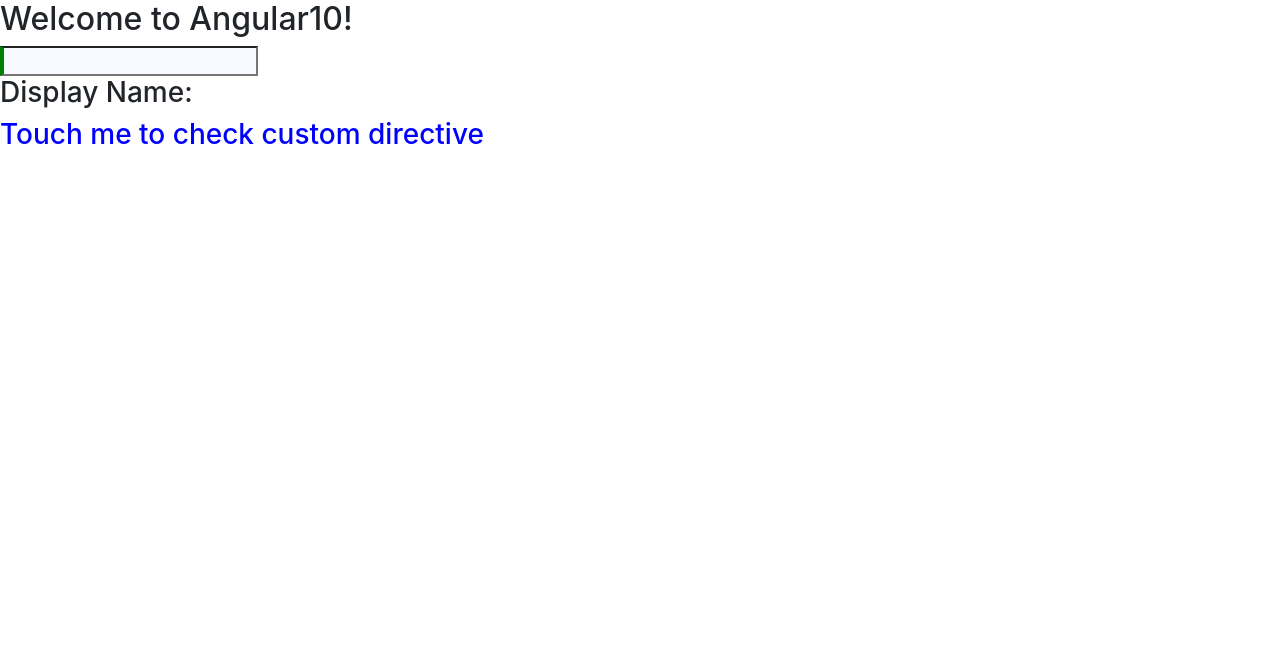
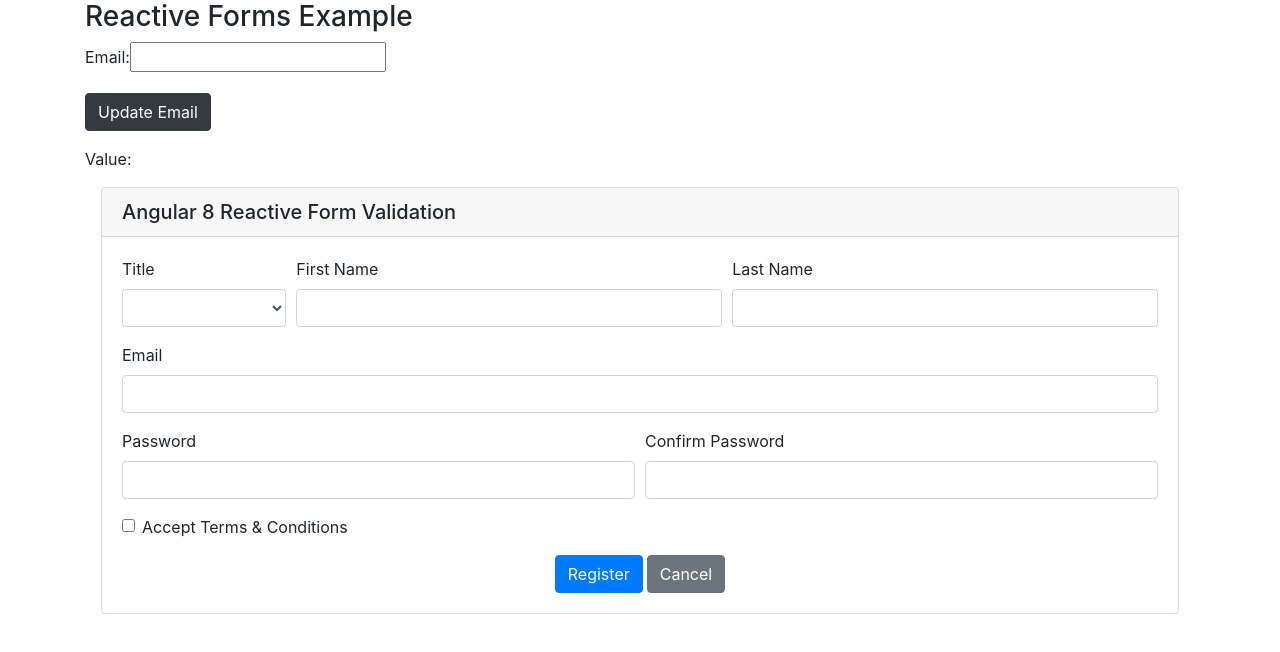
Before and after one commit to Guhanganesan/Angular10, an Angular app: page / in a window 1280 px wide. Shown: the top 652 px of the page. Built offline with nearby package versions, Linux system fonts and the light colour scheme.

Commit message:
"Reactive Forms Examples"

```diff
--- a/src/app/app.component.html
+++ b/src/app/app.component.html
@@ -7,17 +7,22 @@
   <meta name='viewport' content='width=device-width, initial-scale=1'>
 </head>
 <body>
-<!--Interpolation to display the myapp-->
-<h2>{{title}}</h2>
+  <div class="container">
+      <!-- Interpolation to display the myapp
+      <h2>{{title}}</h2>
 
-<!--ngModel directive for gettting user input which is available in the FormsModule-->
-<input type="text" [(ngModel)]="name"><br>
-<h3>Display Name: {{name}}</h3>
+      ngModel directive for gettting user input which is available in the FormsModule
+      <input type="text" [(ngModel)]="name"><br>
+      <h3>Display Name: {{name}}</h3>
 
-<!-- generate new child component for basics => ng g c basics then call selector for accessing that component-->
-<!-- <app-basics></app-basics> -->
+      generate new child component for basics => ng g c basics then call selector for accessing that component
+      <app-basics></app-basics>
 
-<h3 appMydirective>Touch me to check custom directive</h3>
+      <h3 appMydirective>Touch me to check custom directive</h3> -->
 
+      <h3>Reactive Forms Example</h3>
+      <app-my-reactive-forms></app-my-reactive-forms>
+
+  </div>
 </body>
 </html>
--- /dev/null
+++ b/src/app/my-reactive-forms/my-reactive-forms.component.html
@@ -0,0 +1,93 @@
+ <!-- Example 1-->
+<div class="form-group">
+    <label>
+    Email:
+    </label>
+    <input type="text" [formControl]="email" />
+</div>
+<div class="form-group">
+    <button (click)="updateEmail()" class="btn btn-dark">Update Email</button>
+</div>
+<p>
+    Value: {{ email.value }}
+</p>
+
+<!--Example 2-->
+<div class="card m-3">
+        <h5 class="card-header">Angular 8 Reactive Form Validation</h5>
+        <div class="card-body">
+            <form [formGroup]="registerForm" (ngSubmit)="onSubmit()">
+                <div class="form-row">
+                    <div class="form-group col">
+                        <label>Title</label>
+                        <select formControlName="title" class="form-control"
+                                    [ngClass]="{ 'is-invalid': submitted && f.title.errors }">
+                            <option value=""></option>
+                            <option value="Mr">Mr</option>
+                            <option value="Mrs">Mrs</option>
+                            <option value="Miss">Miss</option>
+                            <option value="Ms">Ms</option>
+                        </select>
+                        <div *ngIf="submitted && f.title.errors" class="invalid-feedback">
+                            <div *ngIf="f.title.errors.required">Title is required</div>
+                        </div>
+                    </div>
+                    <div class="form-group col-5">
+                        <label>First Name</label>
+                        <input type="text" formControlName="firstName" class="form-control"
+                                     [ngClass]="{ 'is-invalid': submitted && f.firstName.errors }" />
+                        <div *ngIf="submitted && f.firstName.errors" class="invalid-feedback">
+                            <div *ngIf="f.firstName.errors.required">First Name is required</div>
+                        </div>
+                    </div>
+                    <div class="form-group col-5">
+                        <label>Last Name</label>
+                        <input type="text" formControlName="lastName" class="form-control"
+                                    [ngClass]="{ 'is-invalid': submitted && f.lastName.errors }" />
+                        <div *ngIf="submitted && f.lastName.errors" class="invalid-feedback">
+                            <div *ngIf="f.lastName.errors.required">Last Name is required</div>
+                        </div>
+                    </div>
+                </div>
+                <div class="form-group">
+                    <label>Email</label>
+                    <input type="text" formControlName="email" class="form-control"
+                                    [ngClass]="{ 'is-invalid': submitted && f.email.errors }" />
+                    <div *ngIf="submitted && f.email.errors" class="invalid-feedback">
+                        <div *ngIf="f.email.errors.required">Email is required</div>
+                        <div *ngIf="f.email.errors.email">Email must be a valid email address</div>
+                    </div>
+                </div>
+                <div class="form-row">
+                    <div class="form-group col">
+                        <label>Password</label>
+                        <input type="password" formControlName="password" class="form-control"
+                                    [ngClass]="{ 'is-invalid': submitted && f.password.errors }" />
+                        <div *ngIf="submitted && f.password.errors" class="invalid-feedback">
+                            <div *ngIf="f.password.errors.required">Password is required</div>
+                            <div *ngIf="f.password.errors.minlength">Password must be at least 6 characters</div>
+                        </div>
+                    </div>
+                    <div class="form-group col">
+                        <label>Confirm Password</label>
+                        <input type="password" formControlName="confirmPassword" class="form-control"
+                                    [ngClass]="{ 'is-invalid': submitted && f.confirmPassword.errors }" />
+                        <div *ngIf="submitted && f.confirmPassword.errors" class="invalid-feedback">
+                            <div *ngIf="f.confirmPassword.errors.required">Confirm Password is required</div>
+                            <div *ngIf="f.confirmPassword.errors.mustMatch">Passwords must match</div>
+                        </div>
+                    </div>
+                </div>
+                <div class="form-group form-check">
+                    <input type="checkbox" formControlName="acceptTerms" id="acceptTerms" class="form-check-input"
+                                    [ngClass]="{ 'is-invalid': submitted && f.acceptTerms.errors }" />
+                    <label for="acceptTerms" class="form-check-label">Accept Terms & Conditions</label>
+                    <div *ngIf="submitted && f.acceptTerms.errors" class="invalid-feedback">Accept Ts & Cs is required</div>
+                </div>
+                <div class="text-center">
+                    <button class="btn btn-primary mr-1">Register</button>
+                    <button class="btn btn-secondary" type="reset" (click)="onReset()">Cancel</button>
+                </div>
+            </form>
+        </div>
+    </div>
--- /dev/null
+++ b/src/app/my-reactive-forms/my-reactive-forms.component.ts
@@ -0,0 +1,79 @@
+import { Component, OnInit } from '@angular/core';
+import { FormControl } from '@angular/forms';
+import { FormBuilder, FormGroup, Validators } from '@angular/forms';
+
+
+@Component({
+  selector: 'app-my-reactive-forms',
+  templateUrl: './my-reactive-forms.component.html',
+  styleUrls: ['./my-reactive-forms.component.css']
+})
+export class MyReactiveFormsComponent implements OnInit {
+  registerForm: FormGroup;
+  submitted = false;
+
+  constructor(private formBuilder: FormBuilder) { }
+
+  ngOnInit(): void {
+    this.registerForm = this.formBuilder.group({
+      title: ['', Validators.required],
+      firstName: ['', Validators.required],
+      lastName: ['', Validators.required],
+      email: ['', [Validators.required, Validators.email]],
+      password: ['', [Validators.required, Validators.minLength(6)]],
+      confirmPassword: ['', Validators.required],
+      acceptTerms: [false, Validators.requiredTrue]
+  }, {
+      validator: MustMatch('password', 'confirmPassword')
+  });
+  }
+
+  //Example 1
+  email = new FormControl('');
+  updateEmail() {
+    this.email.setValue('guhan@gmail.com');
+  }
+
+
+  // convenience getter for easy access to form fields
+  get f() { return this.registerForm.controls; }
+
+  onSubmit() {
+      this.submitted = true;
+
+      // stop here if form is invalid
+      if (this.registerForm.invalid) {
+          return;
+      }
+
+      // display form values on success
+      alert('SUCCESS!! :-)\n\n' + JSON.stringify(this.registerForm.value, null, 4));
+  }
+
+  onReset() {
+      this.submitted = false;
+      this.registerForm.reset();
+  }
+
+
+
+}
+
+export function MustMatch(controlName: string, matchingControlName: string) {
+  return (formGroup: FormGroup) => {
+      const control = formGroup.controls[controlName];
+      const matchingControl = formGroup.controls[matchingControlName];
+
+      if (matchingControl.errors && !matchingControl.errors.mustMatch) {
+          // return if another validator has already found an error on the matchingControl
+          return;
+      }
+
+      // set error on matchingControl if validation fails
+      if (control.value !== matchingControl.value) {
+          matchingControl.setErrors({ mustMatch: true });
+      } else {
+          matchingControl.setErrors(null);
+      }
+  }
+}
```
Also changed, not shown: src/app/app.module.ts (+7 -2 lines), src/app/my-reactive-forms/my-reactive-forms.component.css (added), 1 other file (tests, documents, lock files or other folders).
